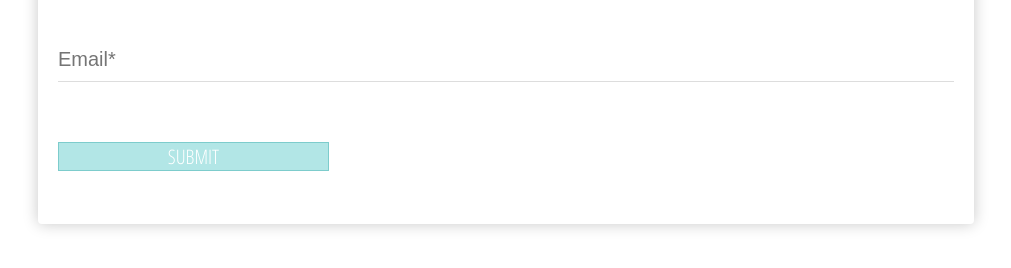
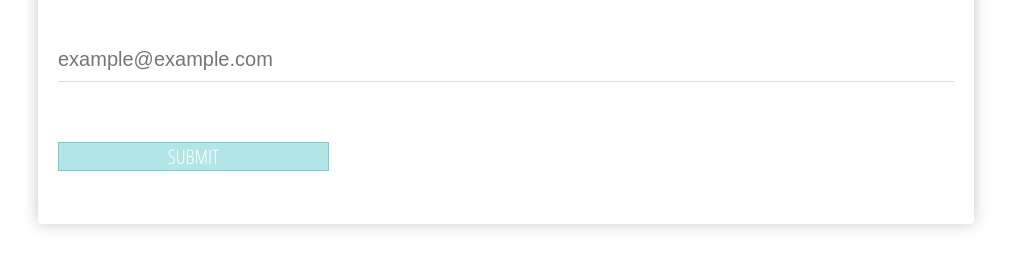
Before and after one commit to CptNelson/email-form-client, a plain HTML site: page index.html in a window 1280 px wide. Shown: the part 340-608 px from the top of the page, without its empty margins (134-1145 px from the left). Drawn offline with Linux system fonts and the light colour scheme.

```diff
--- a/index.html
+++ b/index.html
@@ -29,7 +29,7 @@
 						type="email"
 						id="email"
 						name="email"
-						placeholder="Email*"
+						placeholder="example@example.com"
 						required="true"
 					/>
 					<!--		<input
```
Also changed, not shown: 1 other file.
